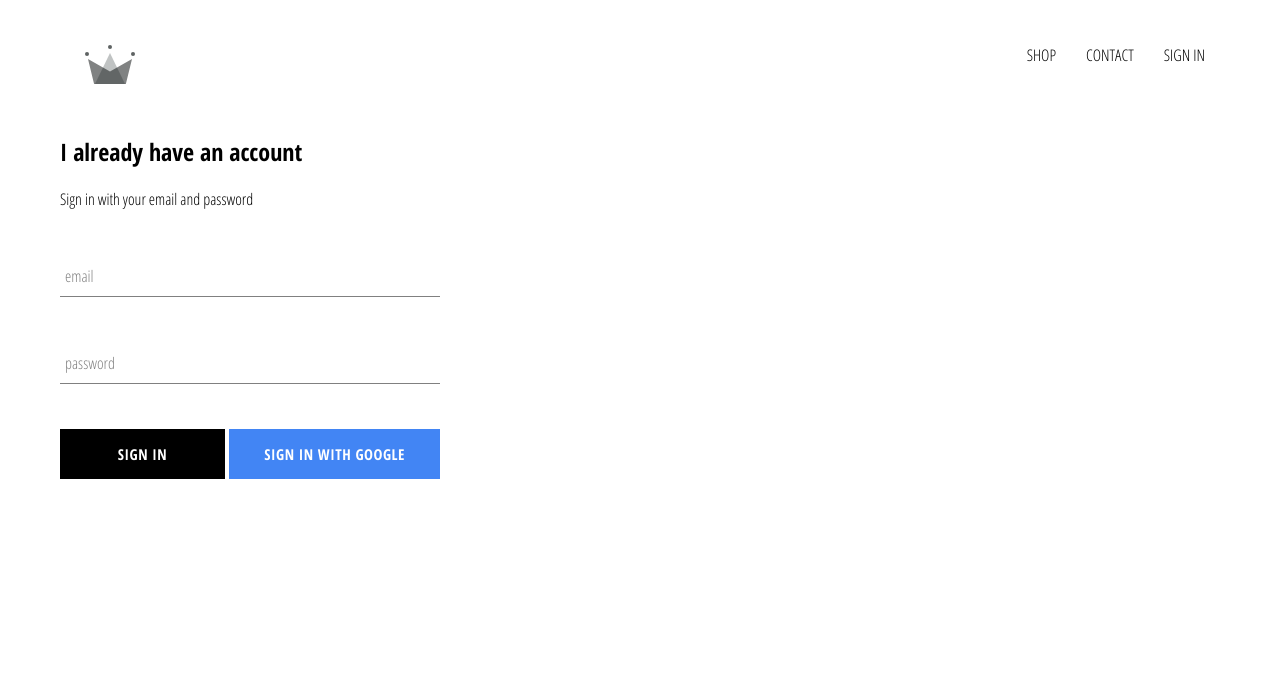
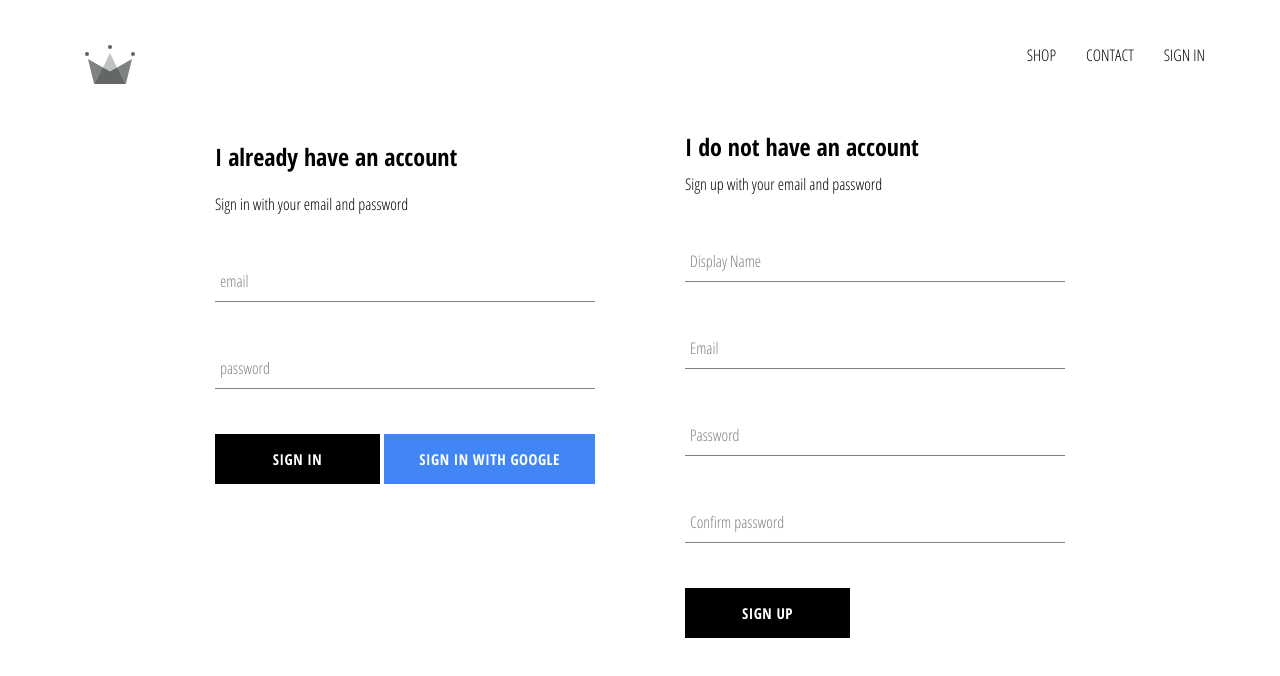
Before and after one commit to EmmaDawsonDev/react-ecomm-store, a React (Create React App) app: page /signin in a window 1280 px wide. Shown: the top 676 px of the page. Built offline with nearby package versions, Linux system fonts and the light colour scheme; no server answers.

Commit message:
Add firestore database to store users from OAuth and allow users to sign up with email and password

```diff
--- a/src/App.js
+++ b/src/App.js
@@ -7,7 +7,7 @@
 import ShopPage from "./pages/shop/shop";
 import SignInRegister from "./pages/sign-in-register/sign-in-register";
 import Header from "./components/header/header";
-import { auth } from "./firebase/firebase.utils";
+import { auth, createUserProfileDoc } from "./firebase/firebase.utils";
 
 class App extends React.Component {
   constructor(props) {
@@ -21,9 +21,23 @@
   unsubscribeFromAuth = null;
 
   componentDidMount() {
-    this.unsubscribeFromAuth = auth.onAuthStateChanged((user) => {
-      this.setState({ currentUser: user });
-      console.log(user);
+    this.unsubscribeFromAuth = auth.onAuthStateChanged(async (userAuth) => {
+      if (userAuth) {
+        const userRef = await createUserProfileDoc(userAuth);
+
+        userRef.onSnapshot((snapShot) => {
+          // console.log(snapShot);
+          // console.log(snapShot.data());
+          this.setState({
+            currentUser: {
+              id: snapShot.id,
+              ...snapShot.data(),
+            },
+          });
+        });
+      } else {
+        this.setState({ currentUser: userAuth });
+      }
     });
   }
 
--- a/src/components/sign-in/sign-in.jsx
+++ b/src/components/sign-in/sign-in.jsx
@@ -4,7 +4,7 @@
 import FormInput from "../form-input/form-input";
 import CustomButton from "../custom-button/custom-button";
 
-import { signInWithGoogle } from "../../firebase/firebase.utils";
+import { auth, signInWithGoogle } from "../../firebase/firebase.utils";
 
 class SignIn extends React.Component {
   constructor(props) {
@@ -16,9 +16,16 @@
     };
   }
 
-  handleSubmit = (e) => {
+  handleSubmit = async (e) => {
     e.preventDefault();
-    this.setState({ email: "", password: "" });
+    const { email, password } = this.state;
+
+    try {
+      await auth.signInWithEmailAndPassword(email, password);
+      this.setState({ email: "", password: "" });
+    } catch (err) {
+      console.log(err);
+    }
   };
 
   handleChange = (e) => {
--- /dev/null
+++ b/src/components/sign-up/sign-up.jsx
@@ -0,0 +1,106 @@
+import React from "react";
+
+import "./sign-up.scss";
+
+import FormInput from "../form-input/form-input";
+import CustomButton from "../custom-button/custom-button";
+
+import { auth, createUserProfileDoc } from "../../firebase/firebase.utils";
+
+class SignUp extends React.Component {
+  constructor() {
+    super();
+
+    this.state = {
+      displayName: "",
+      email: "",
+      password: "",
+      confirmPassword: "",
+    };
+  }
+
+  handleSumbit = async (event) => {
+    event.preventDefault();
+    const { displayName, email, password, confirmPassword } = this.state;
+    if (password !== confirmPassword) {
+      alert("Passwords don't match");
+      return;
+    }
+
+    try {
+      const { user } = await auth.createUserWithEmailAndPassword(
+        email,
+        password
+      );
+
+      await createUserProfileDoc(user, { displayName });
+
+      this.setState = {
+        displayName: "",
+        email: "",
+        password: "",
+        confirmPassword: "",
+      };
+    } catch (err) {
+      console.log(err);
+    }
+  };
+
+  handleChange = (event) => {
+    const { name, value } = event.target;
+
+    this.setState({ [name]: value });
+  };
+
+  render() {
+    const { displayName, email, password, confirmPassword } = this.state;
+    return (
+      <div className="sign-up">
+        <h2 className="title">I do not have an account</h2>
+        <span>Sign up with your email and password</span>
+
+        <form onSubmit={this.handleSumbit} className="sign-up-form">
+          <FormInput
+            type="text"
+            name="displayName"
+            value={displayName}
+            onChange={this.handleChange}
+            label="Display Name"
+            required
+          ></FormInput>
+
+          <FormInput
+            type="email"
+            name="email"
+            value={email}
+            onChange={this.handleChange}
+            label="Email"
+            required
+          ></FormInput>
+
+          <FormInput
+            type="password"
+            name="password"
+            value={password}
+            onChange={this.handleChange}
+            label="Password"
+            required
+          ></FormInput>
+
+          <FormInput
+            type="password"
+            name="confirmPassword"
+            value={confirmPassword}
+            onChange={this.handleChange}
+            label="Confirm password"
+            required
+          ></FormInput>
+
+          <CustomButton type="submit">SIGN UP</CustomButton>
+        </form>
+      </div>
+    );
+  }
+}
+
+export default SignUp;
--- /dev/null
+++ b/src/components/sign-up/sign-up.scss
@@ -0,0 +1,9 @@
+.sign-up {
+  display: flex;
+  flex-direction: column;
+  width: 380px;
+
+  .title {
+    margin: 10px 0;
+  }
+}
--- a/src/firebase/firebase.utils.js
+++ b/src/firebase/firebase.utils.js
@@ -13,6 +13,32 @@
 
 firebase.initializeApp(config);
 
+export const createUserProfileDoc = async (userAuth, additionalData) => {
+  if (!userAuth) return;
+
+  const userRef = firestore.doc(`users/${userAuth.uid}`);
+
+  const snapShot = await userRef.get();
+
+  if (!snapShot.exists) {
+    const { displayName, email } = userAuth;
+    const createdAt = new Date();
+
+    try {
+      await userRef.set({
+        displayName,
+        email,
+        createdAt,
+        ...additionalData,
+      });
+    } catch (err) {
+      console.log("error creating user", err.message);
+    }
+  }
+
+  return userRef;
+};
+
 export const auth = firebase.auth();
 export const firestore = firebase.firestore();
 const provider = new firebase.auth.GoogleAuthProvider();
--- a/src/pages/sign-in-register/sign-in-register.jsx
+++ b/src/pages/sign-in-register/sign-in-register.jsx
@@ -3,10 +3,12 @@
 import "./sign-in-register.scss";
 
 import SignIn from "../../components/sign-in/sign-in";
+import SignUp from "../../components/sign-up/sign-up";
 
 const SignInRegister = () => (
   <div className="sign-in-and-sign-up">
     <SignIn />
+    <SignUp />
   </div>
 );
 
--- a/src/pages/sign-in-register/sign-in-register.scss
+++ b/src/pages/sign-in-register/sign-in-register.scss
@@ -0,0 +1,6 @@
+.sign-in-and-sign-up {
+  max-width: 850px;
+  display: flex;
+  justify-content: space-between;
+  margin: 30px auto;
+}
```
